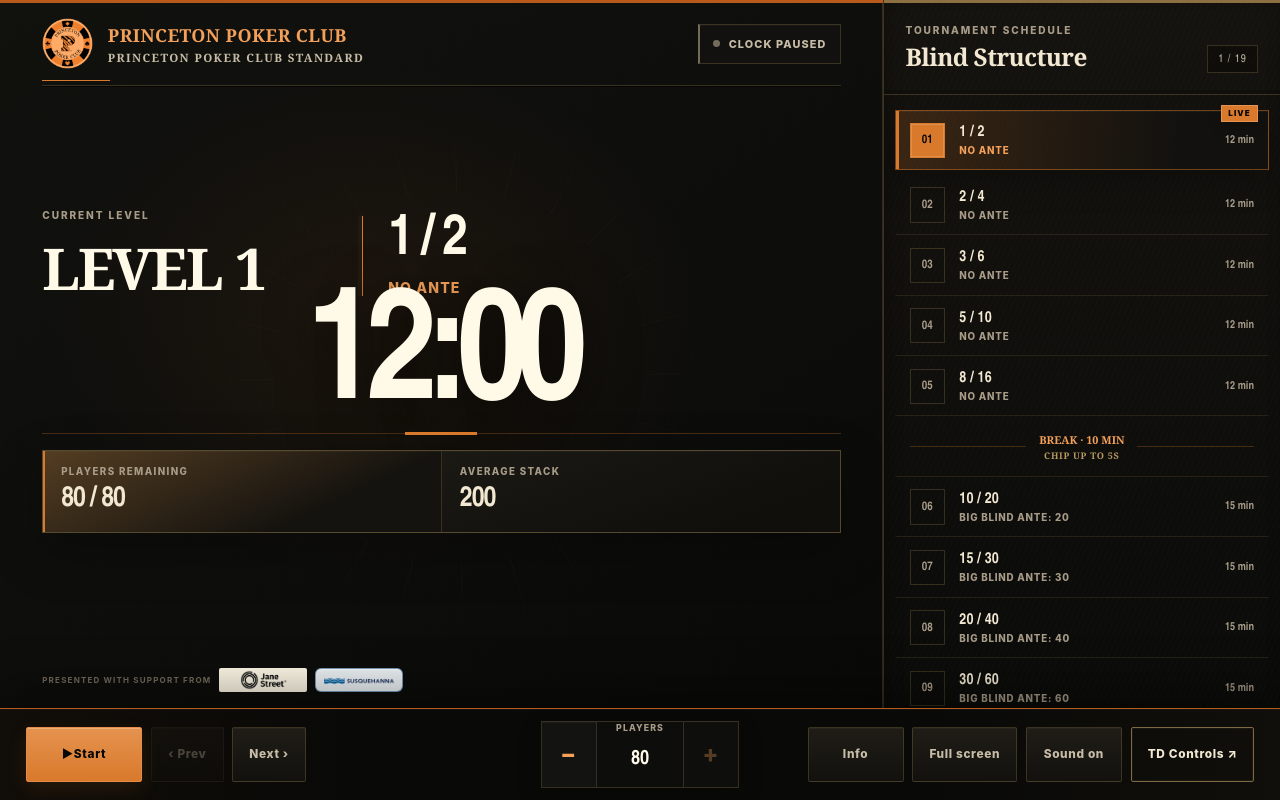
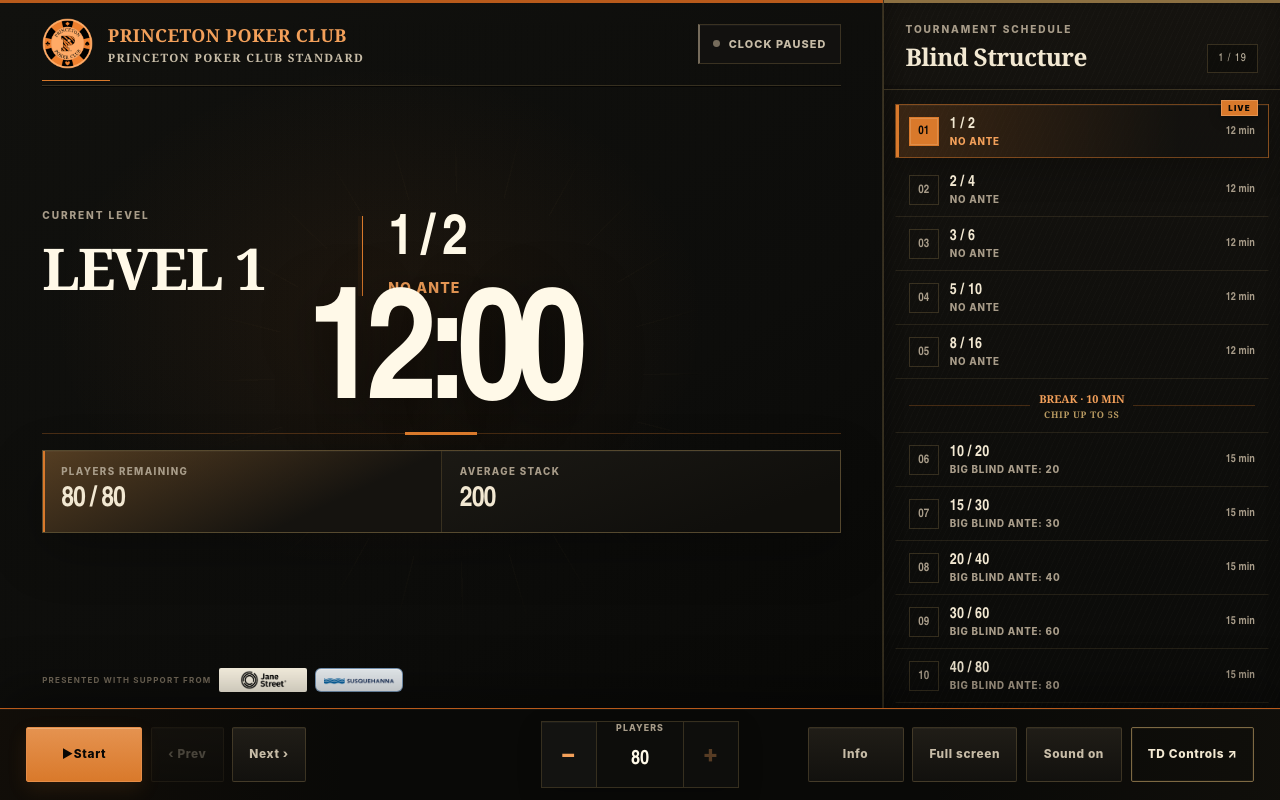
Before and after one commit to bigmike9000/princeton-poker-tournament-timer, a React (Vite) app: page / in a window 1280 px wide. Built offline with nearby package versions, Linux system fonts and the light colour scheme.

Commit message:
style: compact the public blind schedule

```diff
--- a/src/styles/display.css
+++ b/src/styles/display.css
@@ -452,12 +452,12 @@ select:focus-visible {
 
 .structure-header {
   display: flex;
-  min-height: 7.15rem;
+  min-height: 5.6rem;
   align-items: end;
   justify-content: space-between;
   border-top: 3px solid var(--brass-500);
   border-bottom: 1px solid var(--line);
-  padding: 1.3rem clamp(1rem, 1.7vw, 1.7rem);
+  padding: 1rem clamp(1rem, 1.7vw, 1.7rem);
   box-shadow: inset 0 -4px rgb(0 0 0 / 17%);
 }
 
@@ -494,7 +494,7 @@ select:focus-visible {
 .structure-row {
   position: relative;
   display: block;
-  min-height: 4.35rem;
+  min-height: 3.25rem;
   margin: 0 .7rem;
   border: 1px solid transparent;
   border-bottom-color: rgb(184 154 97 / 14%);
@@ -506,13 +506,13 @@ select:focus-visible {
 .structure-row-button {
   position: relative;
   display: grid;
-  grid-template-columns: 2.3rem minmax(0, 1fr) auto;
+  grid-template-columns: 2rem minmax(0, 1fr) auto;
   width: 100%;
   min-height: inherit;
   align-items: center;
-  gap: .8rem;
+  gap: .55rem;
   border: 1px solid transparent;
-  padding: .65rem .8rem;
+  padding: .4rem .75rem;
   color: inherit;
   background: transparent;
   font: inherit;
@@ -550,8 +550,8 @@ select:focus-visible {
 
 .level-index {
   display: grid;
-  width: 2.2rem;
-  height: 2.2rem;
+  width: 1.85rem;
+  height: 1.85rem;
   place-items: center;
   border: 1px solid var(--line);
   color: var(--slate-400);
@@ -571,7 +571,7 @@ select:focus-visible {
 .structure-blinds {
   display: grid;
   min-width: 0;
-  gap: .2rem;
+  gap: .12rem;
 }
 
 .structure-blinds strong {
@@ -628,7 +628,7 @@ select:focus-visible {
 }
 
 .structure-row--break {
-  min-height: 3rem;
+  min-height: 2.75rem;
   color: var(--orange-400);
   font-family: var(--font-heritage);
   font-size: .68rem;
@@ -638,8 +638,8 @@ select:focus-visible {
 
 .structure-row--break .structure-row-button {
   grid-template-columns: 1fr minmax(0, auto) 1fr;
-  padding-top: .45rem;
-  padding-bottom: .45rem;
+  padding-top: .3rem;
+  padding-bottom: .3rem;
   text-align: center;
 }
 
@@ -860,8 +860,8 @@ select:focus-visible {
   .sponsor-strip { height: 1.5rem; gap: .5rem; margin-top: .5rem; font-size: .5rem; }
   .sponsor-logo-card { width: 5.5rem; height: 1.5rem; }
   .sponsor-logo-card--jane-street { padding: .14rem .28rem; }
-  .structure-header { min-height: 5.8rem; }
-  .structure-row { min-height: 3.65rem; }
+  .structure-header { min-height: 5.6rem; }
+  .structure-row { min-height: 3.25rem; }
 }
 
 @media (max-width: 1100px) {
```
Also changed, not shown: 1 other file (tests, documents, lock files or other folders).
